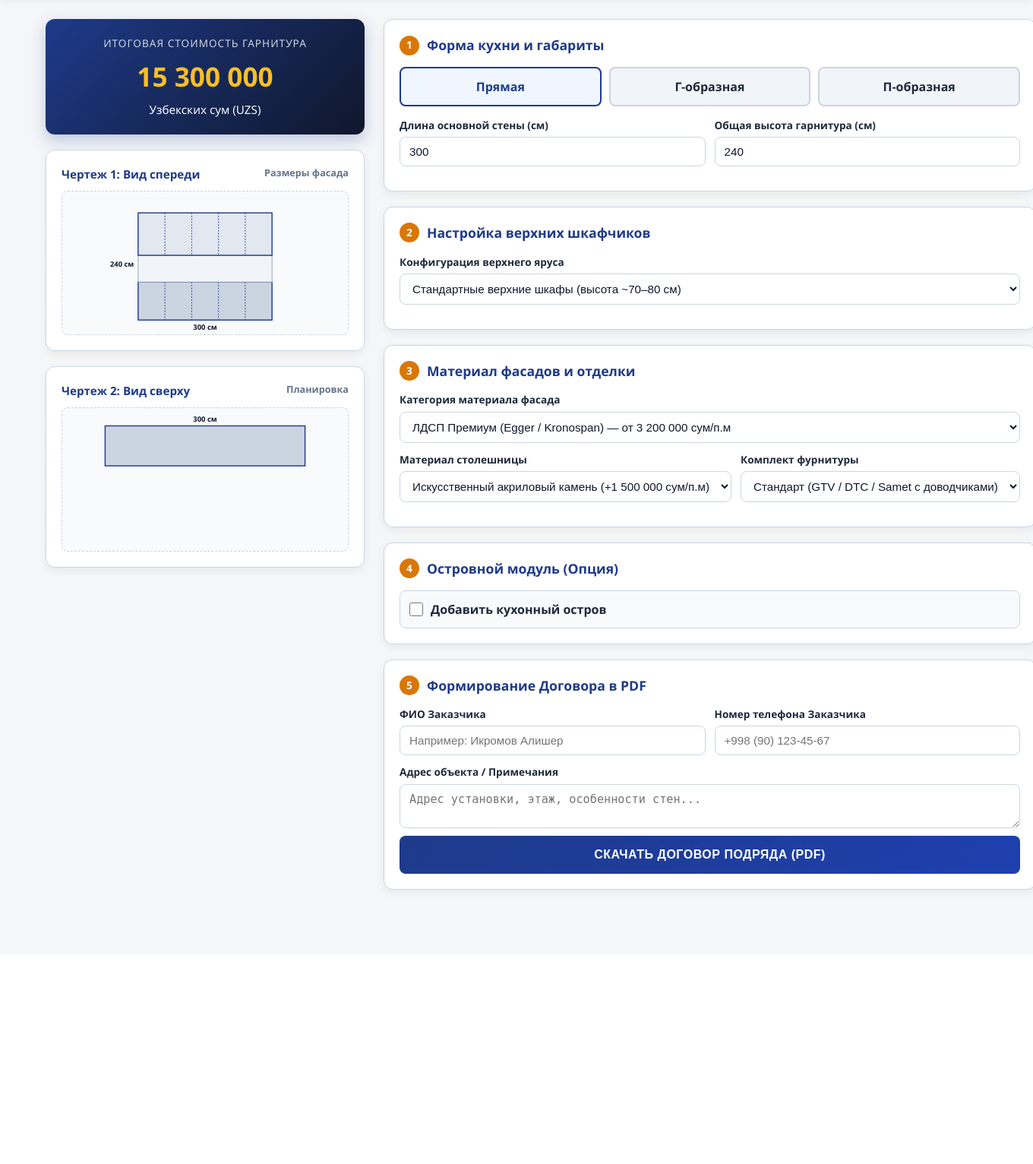
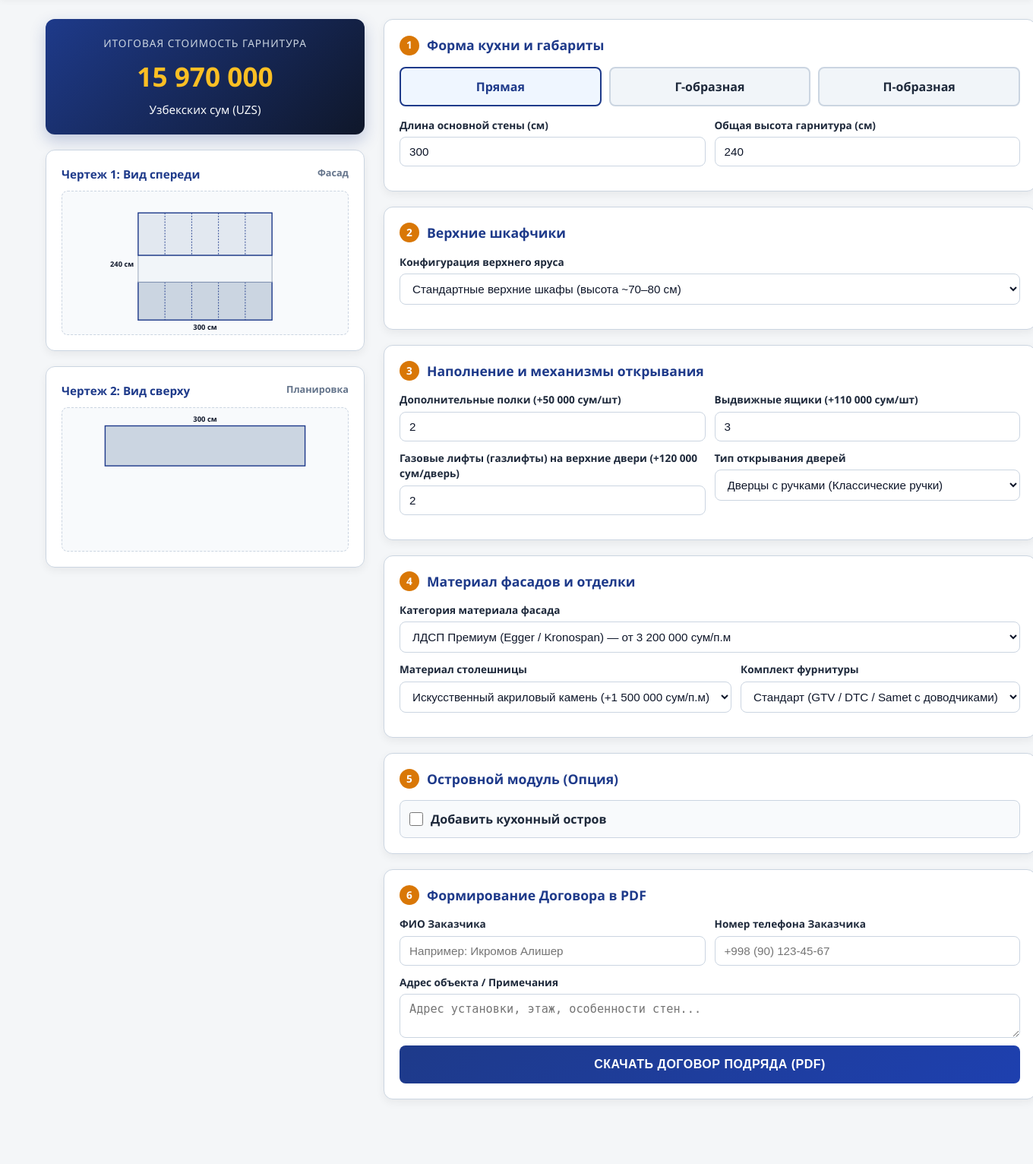
Before and after one commit to kitchen-calc/Kitchen-Calc, a FastAPI app: page / in a window 1360 px wide. Shown: the part 104-1636 px from the top of the page at 76% size. Before the commit the page ends 1285 px from the top, so only its background shows below. Run offline with FastAPI, Linux system fonts and the light colour scheme; some libraries are stand-ins or nearby versions.

Commit message:
Update index.html

```diff
--- a/templates/index.html
+++ b/templates/index.html
@@ -14,8 +14,8 @@
       --card-bg: #ffffff;
       --text-main: #1e293b;
       --text-muted: #64748b;
-      --primary: #1e3a8a; /* Тёмно-синий премиум */
-      --accent-gold: #d97706; /* Янтарно-золотой */
+      --primary: #1e3a8a;
+      --accent-gold: #d97706;
       --border-color: #cbd5e1;
       --shadow: 0 4px 12px rgba(0,0,0,0.06);
     }
@@ -30,7 +30,7 @@
       padding-bottom: 60px;
     }
 
-    /* ШАПКА И КОНТАКТЫ MASTEРA */
+    /* ШАПКА И КОНТАКТЫ МАСТЕРА */
     .header {
       background: #ffffff;
       border-bottom: 2px solid var(--border-color);
@@ -88,7 +88,6 @@
       padding: 0 20px;
     }
 
-    /* МАКЕТ И КАРТОЧКИ */
     .app-layout {
       display: grid;
       grid-template-columns: 420px 1fr;
@@ -112,7 +111,6 @@
       box-shadow: var(--shadow);
     }
 
-    /* БЛОК ЦЕНЫ */
     .price-box {
       background: linear-gradient(135deg, #1e3a8a, #0f172a);
       color: #ffffff;
@@ -141,7 +139,6 @@
       font-size: 0.95rem;
     }
 
-    /* SVG ЧЕРТЕЖИ */
     .drawing-title {
       font-size: 0.95rem;
       font-weight: 700;
@@ -164,7 +161,6 @@
 
     svg { width: 100%; height: 100%; }
 
-    /* ФОРМЫ И ЭЛЕМЕНТЫ */
     .section-title {
       font-size: 1.1rem;
       font-weight: 700;
@@ -233,7 +229,6 @@
       color: var(--text-main);
     }
 
-    /* Все тексты в select и input теперь четко черные на белом фоне */
     .field-group input, .field-group select, .field-group textarea {
       background: #ffffff !important;
       color: #0f172a !important;
@@ -307,21 +302,20 @@
       transform: translateY(-1px);
     }
 
-    /* СКРЫТЫЙ МАКЕТ ДОГОВОРА ДЛЯ ПЕЧАТИ В PDF */
     #pdf-contract {
       display: none;
       background: #ffffff;
       color: #000000;
       padding: 30px;
       font-family: 'Times New Roman', Times, serif;
-      font-size: 12pt;
+      font-size: 11pt;
       line-height: 1.4;
     }
 
     .contract-header {
       text-align: center;
       font-weight: bold;
-      font-size: 14pt;
+      font-size: 13pt;
       margin-bottom: 15px;
       text-transform: uppercase;
     }
@@ -346,7 +340,7 @@
 
     .sig-block {
       width: 45%;
-      font-size: 11pt;
+      font-size: 10pt;
     }
 
     .sig-line {
@@ -363,7 +357,7 @@
 </head>
 <body>
 
-  <!-- ВЕРХНЯЯ ПАНЕЛЬ С КОНТАКТАМИ МАСТЕРА -->
+  <!-- ШАПКА -->
   <header class="header">
     <div class="header-container">
       <div class="brand">
@@ -380,7 +374,7 @@
   <div class="container">
     <div class="app-layout">
 
-      <!-- ЛЕВАЯ КОЛОНКА: ИТОГОВАЯ ЦЕНА И СХЕМЫ -->
+      <!-- ЛЕВАЯ КОЛОНКА -->
       <div class="sticky-sidebar">
 
         <div class="price-box">
@@ -392,7 +386,7 @@
         <div class="card">
           <div class="drawing-title">
             <span>Чертеж 1: Вид спереди</span>
-            <small style="color:var(--text-muted);">Размеры фасада</small>
+            <small style="color:var(--text-muted);">Фасад</small>
           </div>
           <div class="svg-container">
             <svg id="svgFront" viewBox="0 0 400 200"></svg>
@@ -411,7 +405,7 @@
 
       </div>
 
-      <!-- ПРАВАЯ КОЛОНКА: НАСТРОЙКИ КОНСТРУКТОРА -->
+      <!-- ПРАВАЯ КОЛОНКА -->
       <div style="display: flex; flex-direction: column; gap: 20px;">
 
         <!-- 1. Форма и размеры -->
@@ -438,7 +432,6 @@
             </div>
           </div>
 
-          <!-- Поля для Г и П образных -->
           <div id="sideWallsContainer" class="inputs-grid" style="display: none;">
             <div class="field-group" id="groupLeftWall">
               <label>Боковая стена (см)</label>
@@ -462,7 +455,7 @@
         <div class="card">
           <div class="section-title">
             <span class="step-badge">2</span>
-            <span>Настройка верхних шкафчиков</span>
+            <span>Верхние шкафчики</span>
           </div>
 
           <div class="inputs-grid">
@@ -470,17 +463,50 @@
               <label>Конфигурация верхнего яруса</label>
               <select id="upperCabinetsMode" onchange="updateCalculator()">
                 <option value="standard" selected>Стандартные верхние шкафы (высота ~70–80 см)</option>
-                <option value="tall">Высокие шкафы / Антресоли до потолка (высота 90–110 см)</option>
+                <option value="tall">Высокие шкафы / До потолка в 2 яруса (высота 90–110 см)</option>
                 <option value="none">Без верхних шкафчиков (Только нижние тумбы)</option>
               </select>
             </div>
           </div>
         </div>
 
-        <!-- 3. Материалы фасадов и категории -->
+        <!-- 3. Наполнение, полки и системы открывания -->
         <div class="card">
           <div class="section-title">
             <span class="step-badge">3</span>
+            <span>Наполнение и механизмы открывания</span>
+          </div>
+
+          <div class="inputs-grid">
+            <div class="field-group">
+              <label>Дополнительные полки (+50 000 сум/шт)</label>
+              <input type="number" id="countShelves" value="2" min="0" max="20" oninput="updateCalculator()">
+            </div>
+            <div class="field-group">
+              <label>Выдвижные ящики (+110 000 сум/шт)</label>
+              <input type="number" id="countDrawers" value="3" min="0" max="20" oninput="updateCalculator()">
+            </div>
+          </div>
+
+          <div class="inputs-grid" style="margin-top: 5px;">
+            <div class="field-group" id="gasLiftGroup">
+              <label>Газовые лифты (газлифты) на верхние двери (+120 000 сум/дверь)</label>
+              <input type="number" id="countGasLifts" value="2" min="0" max="15" oninput="updateCalculator()">
+            </div>
+            <div class="field-group">
+              <label>Тип открывания дверей</label>
+              <select id="doorOpenType" onchange="updateCalculator()">
+                <option value="handles" selected>Дверцы с ручками (Классические ручки)</option>
+                <option value="push">Толкательная система (Push-to-Open / Нажатие)</option>
+              </select>
+            </div>
+          </div>
+        </div>
+
+        <!-- 4. Материалы фасадов и фурнитура -->
+        <div class="card">
+          <div class="section-title">
+            <span class="step-badge">4</span>
             <span>Материал фасадов и отделки</span>
           </div>
 
@@ -505,7 +531,6 @@
               </select>
             </div>
 
-            <!-- Раздел выбор Фурнитуры -->
             <div class="field-group">
               <label>Комплект фурнитуры</label>
               <select id="hardwareType" onchange="updateCalculator()">
@@ -517,10 +542,10 @@
           </div>
         </div>
 
-        <!-- 4. Островной модуль -->
+        <!-- 5. Островной модуль -->
         <div class="card">
           <div class="section-title">
-            <span class="step-badge">4</span>
+            <span class="step-badge">5</span>
             <span>Островной модуль (Опция)</span>
           </div>
 
@@ -553,10 +578,10 @@
           </div>
         </div>
 
-        <!-- 5. Оформление Договора -->
+        <!-- 6. Оформление Договора -->
         <div class="card">
           <div class="section-title">
-            <span class="step-badge">5</span>
+            <span class="step-badge">6</span>
             <span>Формирование Договора в PDF</span>
           </div>
 
@@ -584,7 +609,7 @@
     </div>
   </div>
 
-  <!-- СКРЫТЫЙ МАКЕТ ДЛЯ ПЕЧАТИ PDF ДОГОВОРА -->
+  <!-- МАКЕТ PDF ДОГОВОРА -->
   <div id="pdf-contract">
     <div class="contract-header">
       ДОГОВОР ПОДРЯДА № <span id="pdfDocNum"></span><br>
@@ -601,7 +626,7 @@
     <p><strong>1. ПРЕДМЕТ ДОГОВОРА</strong><br>
     Исполнитель обязуется изготовить, доставить и установить кухонный гарнитур согласно согласованной спецификации и чертежу, а Заказчик обязуется принять и оплатить выполненную работу.</p>
 
-    <h4 style="margin-top: 15px; margin-bottom: 5px;">2. СПЕЦИФИКАЦИЯ И РАСЧЕТ СТОИМОСТИ</h4>
+    <h4 style="margin-top: 12px; margin-bottom: 5px;">2. СПЕЦИФИКАЦИЯ И РАСЧЕТ СТОИМОСТИ</h4>
     <table class="contract-table">
       <thead>
         <tr>
@@ -611,8 +636,10 @@
       </thead>
       <tbody>
         <tr><td>Тип и форма кухни</td><td id="pdfType"></td></tr>
-        <tr><td>Размеры основной стены / боковин</td><td id="pdfDimensions"></td></tr>
+        <tr><td>Размеры стен / высота</td><td id="pdfDimensions"></td></tr>
         <tr><td>Верхние шкафы</td><td id="pdfUpperMode"></td></tr>
+        <tr><td>Наполнение и механизмы</td><td id="pdfFittings"></td></tr>
+        <tr><td>Система открывания дверей</td><td id="pdfDoorType"></td></tr>
         <tr><td>Материал фасадов</td><td id="pdfFacade"></td></tr>
         <tr><td>Столешница</td><td id="pdfCountertop"></td></tr>
         <tr><td>Фурнитура</td><td id="pdfHardware"></td></tr>
@@ -621,7 +648,7 @@
       </tbody>
     </table>
 
-    <p><strong>3. ПОРЯДОК РАСЧЕТОВ И ВЫПОЛНЕНИЯ РАБОТ</strong><br>
+    <p><strong>3. ПОРУЧЕНИЕ И ПОРЯДОК РАСЧЕТОВ</strong><br>
     3.1. Заказчик вносит предоплату в размере 70% от общей стоимости для закупа материалов.<br>
     3.2. Оставшиеся 30% выплачиваются Заказчиком после завершения монтажа и проверки качества мебели.<br>
     3.3. Срок изготовления составляет от 10 до 20 рабочих дней с момента внесения предоплаты.</p>
@@ -688,7 +715,6 @@
     }
 
     function updateCalculator() {
-      // Значения полей
       const mainW = parseFloat(document.getElementById('mainWall').value) || 300;
       const totalH = parseFloat(document.getElementById('totalHeight').value) || 240;
       const leftW = parseFloat(document.getElementById('leftWall').value) || 150;
@@ -696,9 +722,23 @@
       const lDir = document.getElementById('lAngleDir').value;
 
       const upperMode = document.getElementById('upperCabinetsMode').value;
+      const gasGroup = document.getElementById('gasLiftGroup');
+      if (upperMode === 'none') {
+        gasGroup.style.opacity = '0.5';
+        document.getElementById('countGasLifts').disabled = true;
+      } else {
+        gasGroup.style.opacity = '1';
+        document.getElementById('countGasLifts').disabled = false;
+      }
+
       const facadePriceM = parseFloat(document.getElementById('facadeMaterial').value);
       const topPriceM = parseFloat(document.getElementById('countertopMaterial').value);
       const hardwarePriceM = parseFloat(document.getElementById('hardwareType').value);
+
+      // Наполнение
+      const shelves = parseFloat(document.getElementById('countShelves').value) || 0;
+      const drawers = parseFloat(document.getElementById('countDrawers').value) || 0;
+      const gasLifts = (upperMode !== 'none') ? (parseFloat(document.getElementById('countGasLifts').value) || 0) : 0;
 
       const hasIsland = document.getElementById('hasIsland').checked;
       const islL = parseFloat(document.getElementById('islandLength').value) || 140;
@@ -713,36 +753,32 @@
         meters += (leftW - 60) / 100 + (rightW - 60) / 100;
       }
 
-      // Коэффициент верхних шкафов
       let upperFactor = 1.0;
-      if (upperMode === 'none') {
-        upperFactor = 0.65; // Без верхних шкафов - минус 35%
-      } else if (upperMode === 'tall') {
-        upperFactor = 1.20; // Высокие/в 2 яруса - плюс 20%
-      }
+      if (upperMode === 'none') upperFactor = 0.65;
+      else if (upperMode === 'tall') upperFactor = 1.20;
 
       let costPerMeter = (facadePriceM * upperFactor) + topPriceM + hardwarePriceM;
       let totalPrice = meters * costPerMeter;
 
-      // Расчет острова
+      // Прибавляем наценки на наполнение
+      totalPrice += (shelves * 50000);
+      totalPrice += (drawers * 110000);
+      totalPrice += (gasLifts * 120000);
+
+      // Остров
       if (hasIsland) {
         let islandMeters = islL / 100;
         let islandBase = islandMeters * (facadePriceM + topPriceM + hardwarePriceM);
-        if (islAccess === 'two') {
-          islandBase *= 1.30; // Доплата за фасады с 2 сторон
-        }
+        if (islAccess === 'two') islandBase *= 1.30;
         totalPrice += islandBase;
       }
 
-      // Отображение суммы
       document.getElementById('totalPriceDisplay').innerText = Math.round(totalPrice).toLocaleString('ru-RU');
 
-      // Отрисовка интерактивных SVG
       drawFrontView(mainW, totalH, upperMode);
       drawTopView(mainW, leftW, rightW, lDir, hasIsland, islL, islW);
     }
 
-    // ЧЕРТЕЖ 1: ВИД СПЕРЕДИ
     function drawFrontView(w, h, upperMode) {
       const svg = document.getElementById('svgFront');
       svg.innerHTML = '';
@@ -766,7 +802,6 @@
 
       let html = '';
 
-      // Нижний ярус
       html += `<rect x="${startX}" y="${startY + kH - baseH}" width="${kW}" height="${baseH}" fill="#cbd5e1" stroke="#1e3a8a" stroke-width="1.5" />`;
 
       const numSec = Math.max(2, Math.round(w / 60));
@@ -775,10 +810,8 @@
         html += `<line x1="${startX + i*secW}" y1="${startY + kH - baseH}" x2="${startX + i*secW}" y2="${startY + kH}" stroke="#1e3a8a" stroke-width="1" stroke-dasharray="2,2"/>`;
       }
 
-      // Фартук
       html += `<rect x="${startX}" y="${startY + Math.max(0, topH)}" width="${kW}" height="${apronH}" fill="#f1f5f9" stroke="#94a3b8" stroke-width="1" />`;
 
-      // Верхний ярус
       if (upperMode !== 'none' && topH > 5) {
         html += `<rect x="${startX}" y="${startY}" width="${kW}" height="${topH}" fill="#e2e8f0" stroke="#1e3a8a" stroke-width="1.5" />`;
         for (let i = 1; i < numSec; i++) {
@@ -786,14 +819,12 @@
         }
       }
 
-      // Размеры
       html += `<text x="${svgW/2}" y="${startY + kH + 14}" fill="#0f172a" font-size="10" font-weight="bold" text-anchor="middle">${w} см</text>`;
       html += `<text x="${startX - 6}" y="${startY + kH/2}" fill="#0f172a" font-size="10" font-weight="bold" text-anchor="end">${h} см</text>`;
 
       svg.innerHTML = html;
     }
 
-    // ЧЕРТЕЖ 2: ВИД СВЕРХУ
     function drawTopView(mainW, leftW, rightW, lDir, hasIsland, islL, islW) {
       const svg = document.getElementById('svgTop');
       svg.innerHTML = '';
@@ -816,11 +847,9 @@
       const mainX = cx - mainDrawW / 2;
       const mainY = cy;
 
-      // Главная стена
       html += `<rect x="${mainX}" y="${mainY}" width="${mainDrawW}" height="${mainDrawD}" fill="#cbd5e1" stroke="#1e3a8a" stroke-width="1.5" />`;
       html += `<text x="${mainX + mainDrawW/2}" y="${mainY - 6}" fill="#0f172a" font-size="10" font-weight="bold" text-anchor="middle">${mainW} см</text>`;
 
-      // Углы
       if (currentType === 'l-shape') {
         const sideD = (leftW - depth) * scale;
         const xPos = (lDir === 'right') ? (mainX + mainDrawW - mainDrawD) : mainX;
@@ -832,7 +861,6 @@
         html += `<rect x="${mainX + mainDrawW - mainDrawD}" y="${mainY + mainDrawD}" width="${mainDrawD}" height="${rightSideD}" fill="#cbd5e1" stroke="#1e3a8a" stroke-width="1.5" />`;
       }
 
-      // Остров
       if (hasIsland) {
         const iW = islL * scale;
         const iD = islW * scale;
@@ -846,7 +874,6 @@
       svg.innerHTML = html;
     }
 
-    // Генерация Договора в PDF
     function generateContractPDF(e) {
       e.preventDefault();
 
@@ -863,7 +890,6 @@
       document.getElementById('pdfSigClientPhone').innerText = phone;
       document.getElementById('pdfAddress').innerText = notes;
 
-      // Спецификация
       const typeNames = { 'straight': 'Прямая кухня', 'l-shape': 'Г-образная кухня', 'u-shape': 'П-образная кухня' };
       document.getElementById('pdfType').innerText = typeNames[currentType];
 
@@ -875,6 +901,15 @@
 
       const upperSel = document.getElementById('upperCabinetsMode');
       document.getElementById('pdfUpperMode').innerText = upperSel.options[upperSel.selectedIndex].text;
+
+      // Наполнение
+      const shelves = document.getElementById('countShelves').value;
+      const drawers = document.getElementById('countDrawers').value;
+      const gasLifts = (upperSel.value !== 'none') ? document.getElementById('countGasLifts').value : 0;
+      document.getElementById('pdfFittings').innerText = `Полки: ${shelves} шт., Выдвижные ящики: ${drawers} шт., Газлифты: ${gasLifts} шт.`;
+
+      const doorTypeSel = document.getElementById('doorOpenType');
+      document.getElementById('pdfDoorType').innerText = doorTypeSel.options[doorTypeSel.selectedIndex].text;
 
       const facadeSel = document.getElementById('facadeMaterial');
       document.getElementById('pdfFacade').innerText = facadeSel.options[facadeSel.selectedIndex].text;
```
